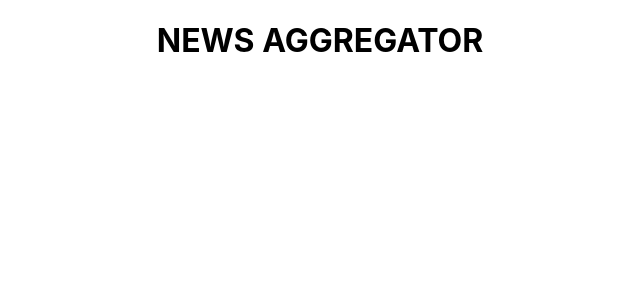
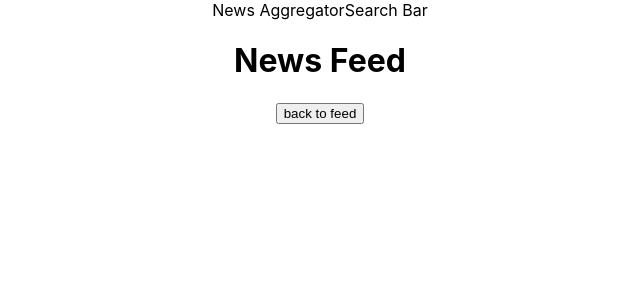
Before and after one commit to tusharK-compro/news-aggregator, a React (Create React App) app: page / in a window 1280 px wide. Shown: the top 300 px of the page, without its empty margins (320-960 px from the left). Built offline with nearby package versions, Linux system fonts and the light colour scheme.

Commit message:
Added all the components

```diff
--- a/src/App.tsx
+++ b/src/App.tsx
@@ -1,10 +1,11 @@
 import React from 'react';
 import './App.css';
+import Home from './Home';
 
 function App() {
   return (
     <div className="App">
-     <h1>NEWS AGGREGATOR</h1>
+      <Home/>
     </div>
   );
 }
--- /dev/null
+++ b/src/Home.tsx
@@ -0,0 +1,18 @@
+import React from 'react';
+import Header from './components/Header';
+
+function Home() {
+    return (
+        <div>
+            <Header/>
+            <h1>
+                News Feed
+            </h1>
+            <button>
+                back to feed
+            </button>
+        </div>
+    );
+}
+
+export default Home;
--- /dev/null
+++ b/src/components/Header.tsx
@@ -0,0 +1,15 @@
+import React from 'react';
+import SearchBar from './SearchBar';
+
+function Header() {
+    return (
+        <div>
+            <span>
+                News Aggregator
+            </span>
+            <SearchBar/>
+        </div>
+    );
+}
+
+export default Header;
--- /dev/null
+++ b/src/components/SearchBar.tsx
@@ -0,0 +1,11 @@
+import React from 'react';
+
+function SearchBar() {
+    return (
+        <span>
+            Search Bar
+        </span>
+    );
+}
+
+export default SearchBar;
```
Also changed, not shown: src/components/Filter.tsx (added, +11 -0 lines), src/components/FilterContainer.tsx (added, +11 -0 lines), src/components/FilterDialog.tsx (added, +11 -0 lines), src/components/NewsComponent.tsx (added, +11 -0 lines).
